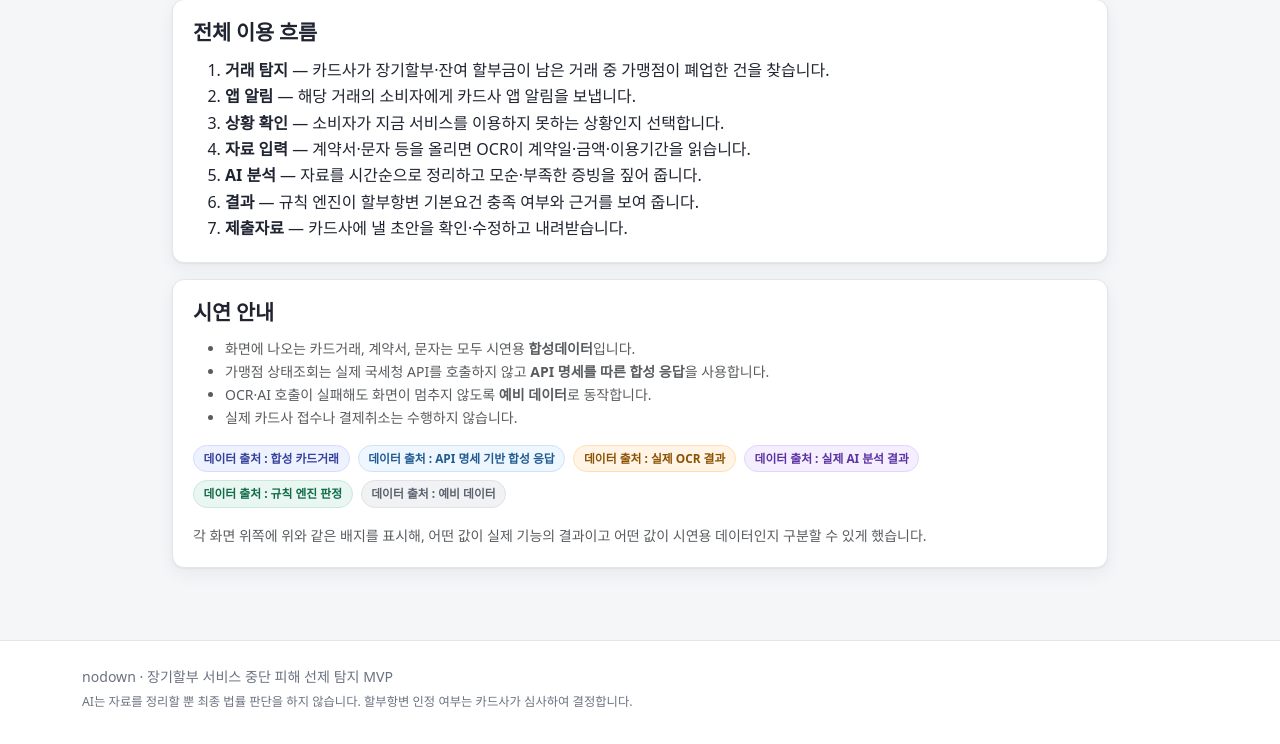
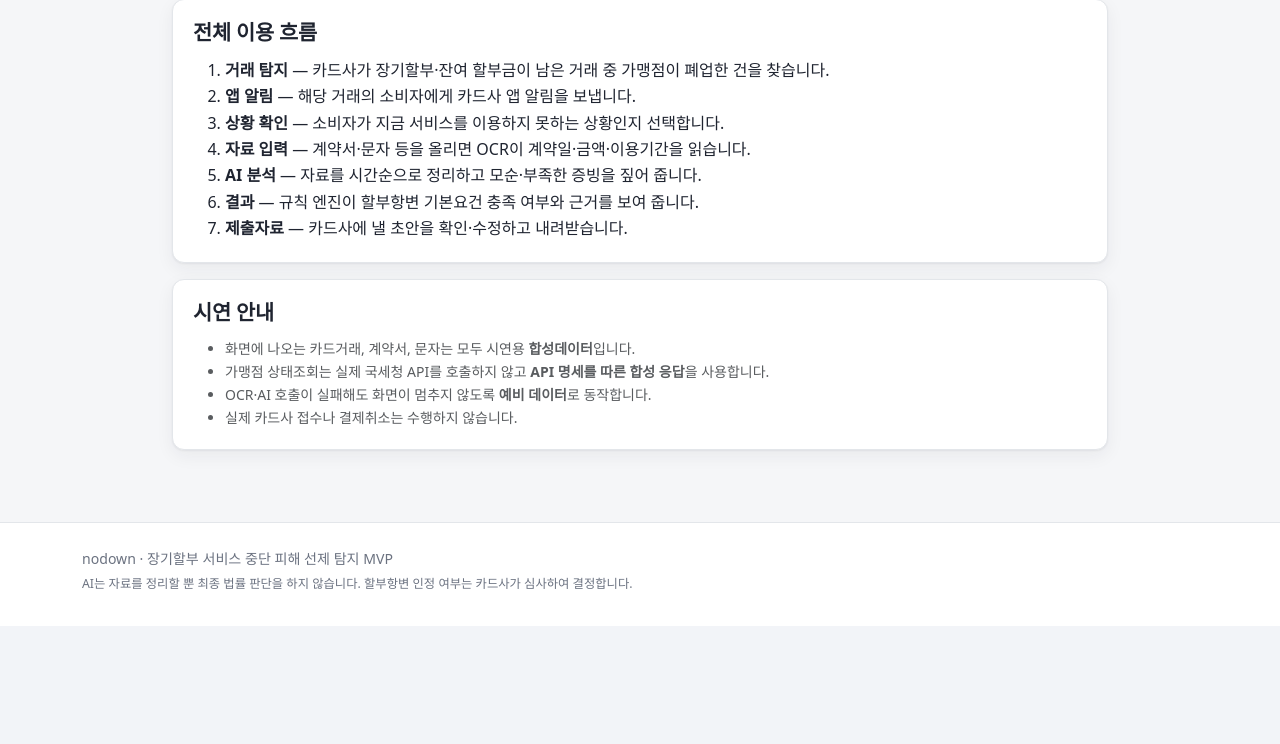
Before and after one commit to 10502R/nodown, a Flask app: page / in a window 1280 px wide. Shown: the part 668-1412 px from the top of the page. After the commit the page ends 1294 px from the top, so only its background shows below. Run offline with Flask 3, Linux system fonts and the light colour scheme.

Commit message:
오류 수정

```diff
--- a/templates/card_app.html
+++ b/templates/card_app.html
@@ -1,12 +1,11 @@
 {% extends "base.html" %}
-{% from "_ui.html" import source_badge, nav_buttons %}
+{% from "_ui.html" import nav_buttons %}
 
 {% block title %}카드사 앱 알림{% endblock %}
 
 {% block content %}
 <div class="d-flex flex-wrap justify-content-between align-items-center gap-2 mb-3">
   <h1 class="h3 mb-0">카드사 앱 알림</h1>
-  {{ source_badge(source) }}
 </div>
 
 <p class="text-muted">
--- a/templates/case_confirm.html
+++ b/templates/case_confirm.html
@@ -1,12 +1,11 @@
 {% extends "base.html" %}
-{% from "_ui.html" import source_badge, nav_buttons %}
+{% from "_ui.html" import nav_buttons %}
 
 {% block title %}소비자 상황 확인{% endblock %}
 
 {% block content %}
 <div class="d-flex flex-wrap justify-content-between align-items-center gap-2 mb-3">
   <h1 class="h3 mb-0">지금 상황을 확인해 주세요</h1>
-  {{ source_badge(source) }}
 </div>
 
 <div class="nd-card">
--- a/templates/case_guidance.html
+++ b/templates/case_guidance.html
@@ -1,12 +1,11 @@
 {% extends "base.html" %}
-{% from "_ui.html" import source_badge, nav_buttons %}
+{% from "_ui.html" import nav_buttons %}
 
 {% block title %}안내{% endblock %}
 
 {% block content %}
 <div class="d-flex flex-wrap justify-content-between align-items-center gap-2 mb-3">
   <h1 class="h3 mb-0">이번 거래는 할부항변 대상이 아닙니다</h1>
-  {{ source_badge(source) }}
 </div>
 
 <div class="verdict-banner verdict-secondary mb-3">
--- a/templates/evidence.html
+++ b/templates/evidence.html
@@ -1,5 +1,5 @@
 {% extends "base.html" %}
-{% from "_ui.html" import source_badge, notice, nav_buttons %}
+{% from "_ui.html" import notice, nav_buttons %}
 
 {% block title %}증빙자료 입력{% endblock %}
 
@@ -9,7 +9,6 @@
     <p class="text-primary fw-semibold mb-1">B 담당 · 자료 입력</p>
     <h1 class="h3 mb-0">증빙자료를 모아 주세요</h1>
   </div>
-  {{ source_badge(source) }}
 </div>
 
 <p class="text-muted small mb-3">
--- a/templates/index.html
+++ b/templates/index.html
@@ -1,5 +1,4 @@
 {% extends "base.html" %}
-{% from "_ui.html" import source_badge %}
 
 {% block title %}서비스 소개{% endblock %}
 
@@ -52,22 +51,11 @@
 
 <section class="nd-card">
   <h3>시연 안내</h3>
-  <ul class="small text-muted mb-3">
+  <ul class="small text-muted mb-0">
     <li>화면에 나오는 카드거래, 계약서, 문자는 모두 시연용 <strong>합성데이터</strong>입니다.</li>
     <li>가맹점 상태조회는 실제 국세청 API를 호출하지 않고 <strong>API 명세를 따른 합성 응답</strong>을 사용합니다.</li>
     <li>OCR·AI 호출이 실패해도 화면이 멈추지 않도록 <strong>예비 데이터</strong>로 동작합니다.</li>
     <li>실제 카드사 접수나 결제취소는 수행하지 않습니다.</li>
   </ul>
-  <div class="d-flex flex-wrap gap-2">
-    {{ source_badge("합성 카드거래") }}
-    {{ source_badge("API 명세 기반 합성 응답") }}
-    {{ source_badge("실제 OCR 결과") }}
-    {{ source_badge("실제 AI 분석 결과") }}
-    {{ source_badge("규칙 엔진 판정") }}
-    {{ source_badge("예비 데이터") }}
-  </div>
-  <p class="small text-muted mt-3 mb-0">
-    각 화면 위쪽에 위와 같은 배지를 표시해, 어떤 값이 실제 기능의 결과이고 어떤 값이 시연용 데이터인지 구분할 수 있게 했습니다.
-  </p>
 </section>
 {% endblock %}
--- a/templates/submission.html
+++ b/templates/submission.html
@@ -1,5 +1,5 @@
 {% extends "base.html" %}
-{% from "_ui.html" import source_badge, nav_buttons %}
+{% from "_ui.html" import nav_buttons %}
 
 {% block title %}제출자료 확인{% endblock %}
 
@@ -8,7 +8,6 @@
 
 <div class="d-flex flex-wrap justify-content-between align-items-center gap-2 mb-3">
   <h1 class="h3 mb-0">제출자료 초안 · {{ case.case_id }}</h1>
-  {{ source_badge(draft.source) }}
 </div>
 
 {% if request.args.get('saved') %}
```
Also changed, not shown: templates/result.html (+3 -8 lines).
